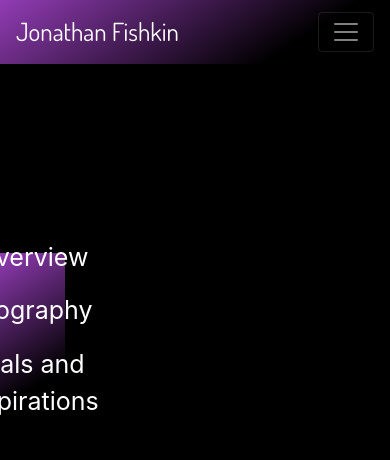
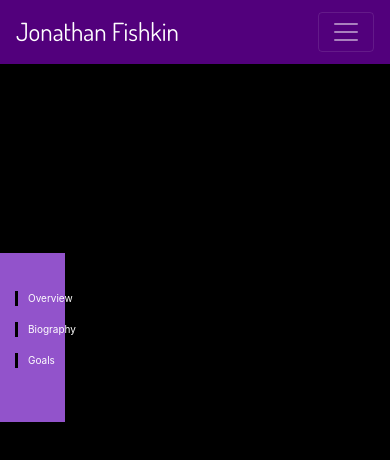
Before and after one commit to TheFish1996/MyPersonalWebsite, a React (Create React App) app in the folder FrontEnd/: page /aboutme in a window 390 px wide. Shown: the top 460 px of the page. Built offline with nearby package versions, Linux system fonts and the light colour scheme.

Commit message:
updated about me page

```diff
--- a/FrontEnd/src/components/AboutMePage/AboutMe.js
+++ b/FrontEnd/src/components/AboutMePage/AboutMe.js
@@ -30,7 +30,7 @@ function AboutMe(props){
                         <p
                             onClick={() => {showWhichElement("biography")}}
                         >Biography</p>
-                        <p>Goals and Aspirations</p>
+                        <p>Goals</p>
                     </Col>
                     {   showElement === "overview" &&
                             <Overview />
--- a/FrontEnd/src/styles/AboutMe.css
+++ b/FrontEnd/src/styles/AboutMe.css
@@ -1,6 +1,5 @@
 .navbar-test {
-  background-color: #923cb5;
-  background-image: linear-gradient(147deg, #923cb5 0%, #000000 74%);
+  background-color:#52007C;
 
 }
 .aboutMePage{
@@ -9,7 +8,7 @@
   }
 
 .aboutMeBeginning{
-  margin-top: 13vh;
+  margin-top: 15vh;
   color: white;
   height: 100vh;
   background-size: cover;
@@ -26,22 +25,25 @@
   display: flex;
   flex-direction: column;
   justify-content: center;
-  align-items: center;
   margin-top: 30vh;
   height: 20vh;
-  background-color: #923cb5;
-  background-image: linear-gradient(147deg, #923cb5 0%, #000000 74%);
+  background-color:#9253cb;
   color: white;
 }
 
 .aboutMeBeginningLeft p {
-  font-size: 25px;
+  border-left: 3px solid  black;
+  font-size: 20px;
   cursor: pointer;
+}
+
+.aboutMeBeginningLeft p {
+  padding-left: 10px;
 }
 
 .overviewElements{
   opacity: 0;
-  border-left: 3px solid  #923cb5;
+  border-left: 3px solid  #9253cb;
 	animation: fadeInOverview 1s ease-in both;
 }
 
@@ -55,3 +57,28 @@
 		transform: translate3d(0, 0, 0);
 	}
 }
+
+@media screen and (max-width: 1024px) {
+  .aboutMeBeginningLeft p {
+    font-size: 12px;
+  }
+}
+
+@media screen and (max-width: 950px) {
+  .aboutMeBeginningLeft p {
+    font-size: 12px;
+  }
+}
+
+@media screen and (max-width: 650px) {
+  .aboutMeBeginningLeft p {
+    font-size: 10px;
+  }
+
+}
+
+@media screen and (max-width: 480px) {
+  .aboutMeBeginningLeft p {
+    font-size: 10px;
+  }
+}
--- a/FrontEnd/src/styles/Home.css
+++ b/FrontEnd/src/styles/Home.css
@@ -24,7 +24,7 @@ body{
 }
 
 .navbarTitle {
-  font-size: 50px;
+  font-size: 45px;
   font-family: 'Dosis', sans-serif;
 }
 
```
